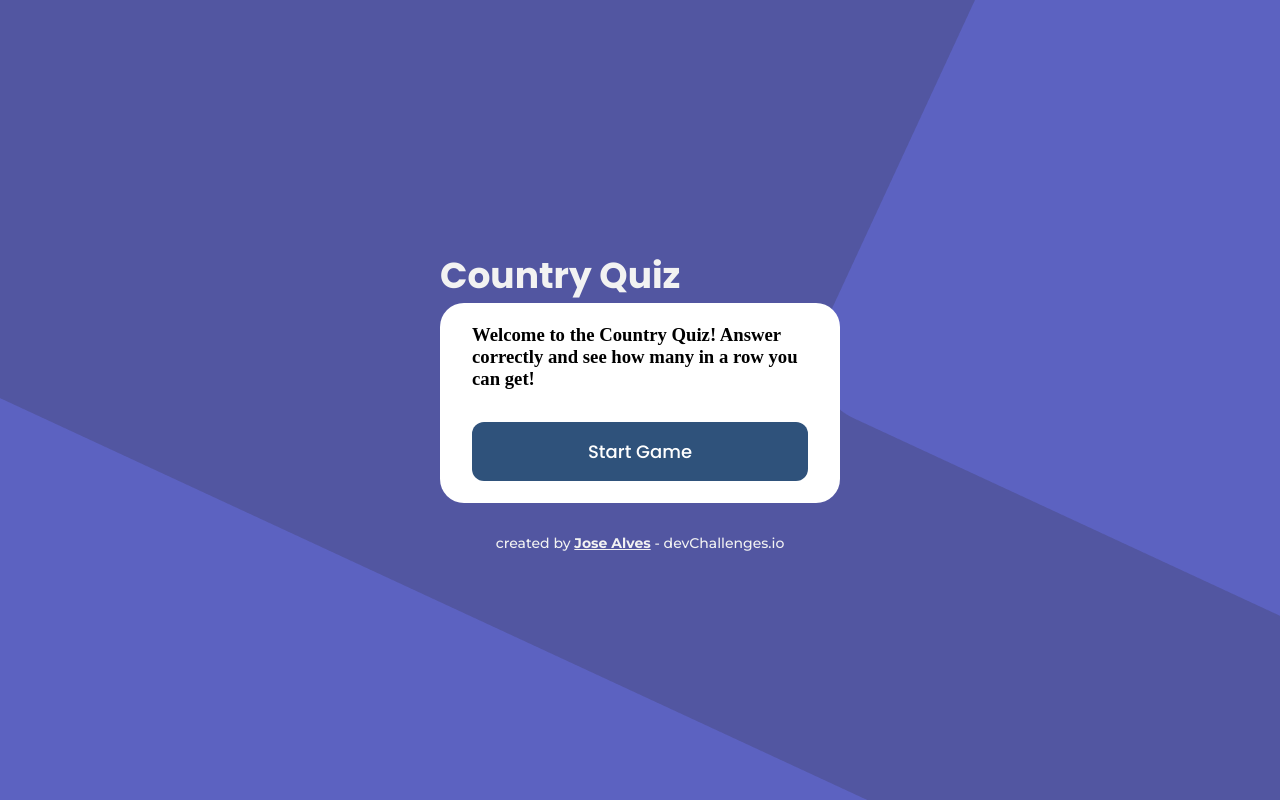
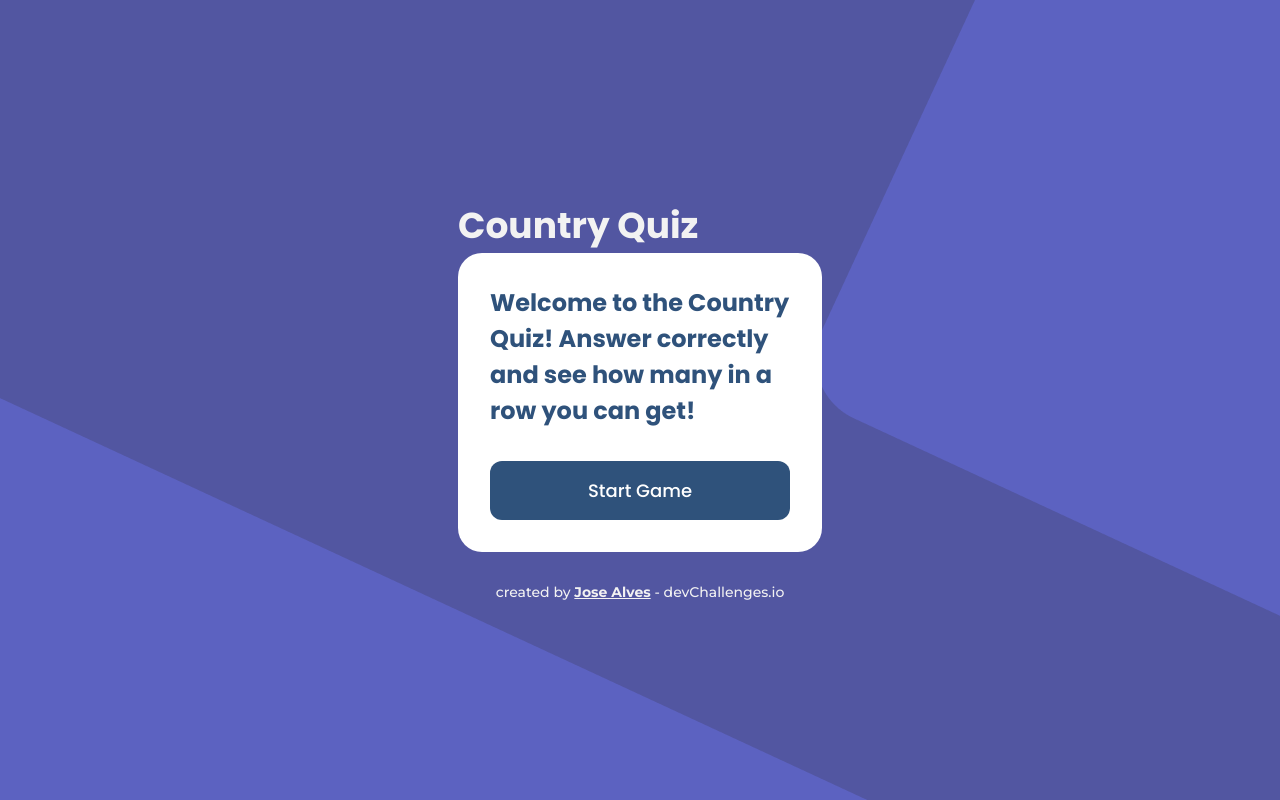
Before and after one commit to hitmaizer/quiz-game, a React (Create React App) app: page / in a window 1280 px wide. Built offline with nearby package versions, Linux system fonts and the light colour scheme.

Commit message:
styling adjust

```diff
--- a/src/scss/style.css
+++ b/src/scss/style.css
@@ -61,8 +61,6 @@
 .intro__wrapper {
   gap: 32px;
   padding: 64px;
-  width: 400px;
-  height: 200px;
   -webkit-box-pack: center;
       -ms-flex-pack: center;
           justify-content: center;
@@ -133,6 +131,16 @@
 
 .next__btn {
   background-color: #F9A826;
+  border: none;
+  border-radius: 12px;
+  padding: 1rem 2rem;
+  margin-top: 32px;
+  width: 100%;
+  cursor: pointer;
+}
+
+.nextquestion__btn {
+  background-color: #2F527B;
   border: none;
   border-radius: 12px;
   padding: 1rem 2rem;
@@ -216,3 +224,12 @@
   line-height: 54px;
   color: #60BF88;
 }
+
+.intro__header {
+  font-family: "Poppins", sans-serif;
+  font-weight: 700;
+  font-size: 24px;
+  line-height: 36px;
+  color: #2F527B;
+  max-width: 300px;
+}
```
